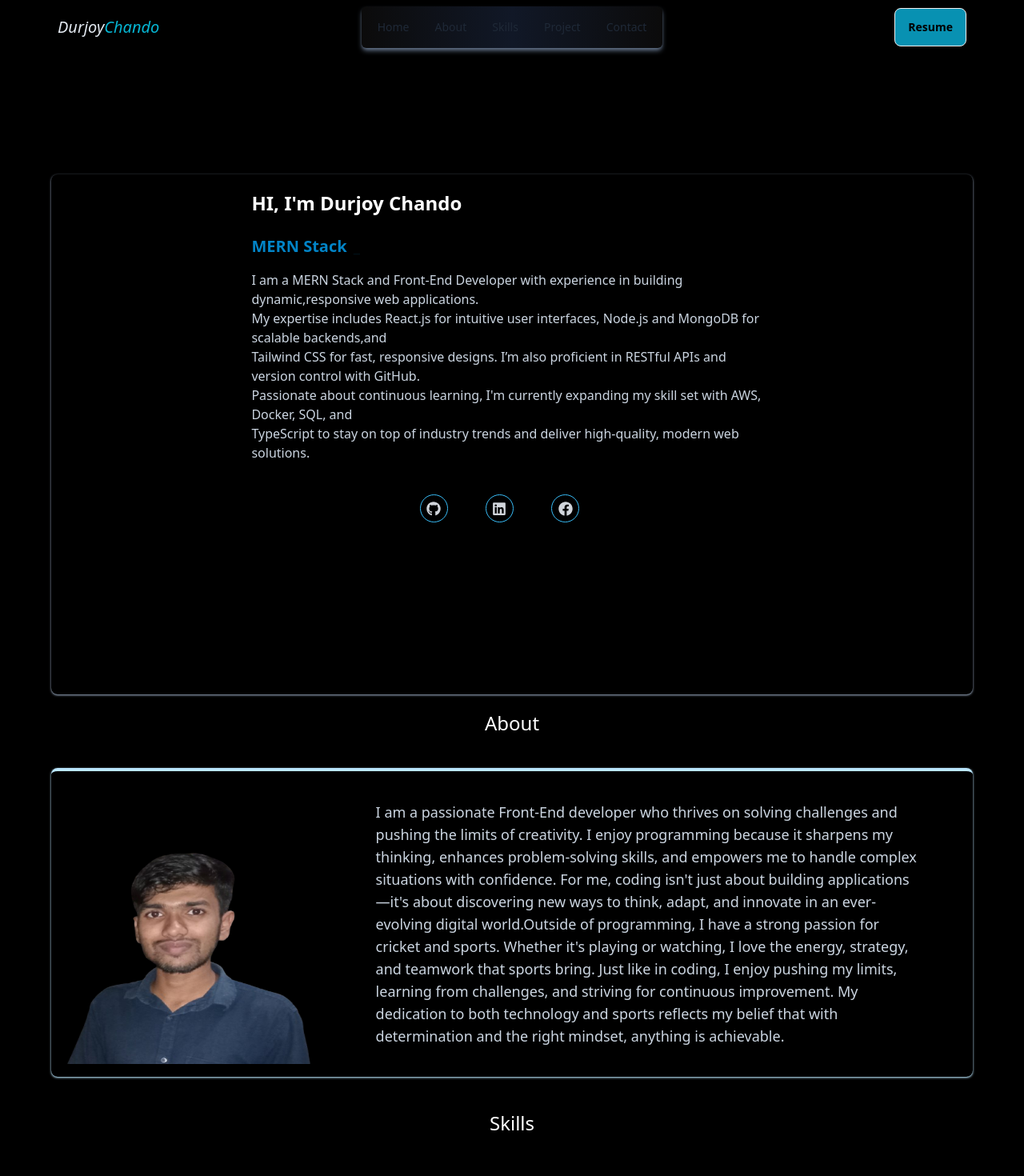
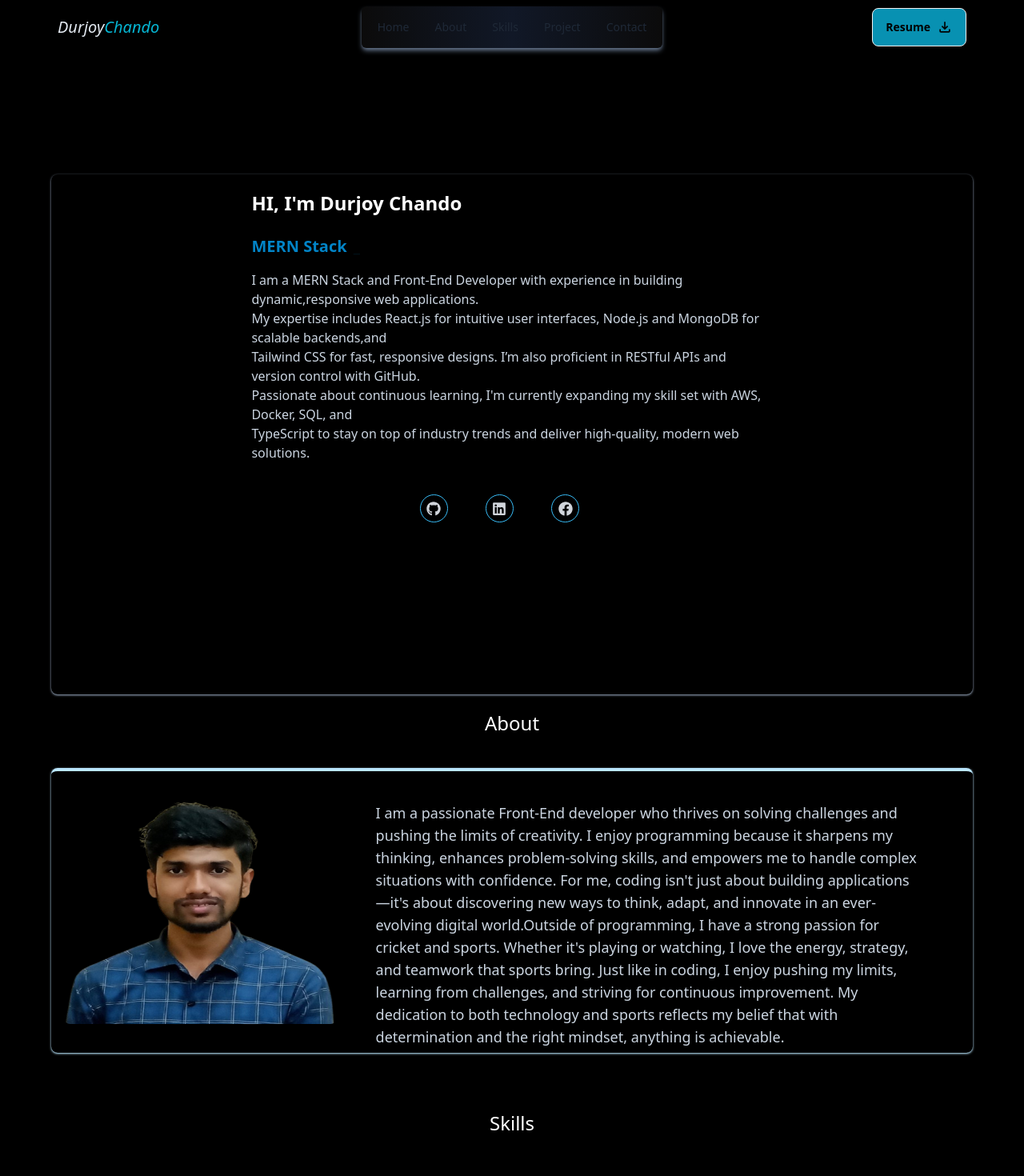
Before and after one commit to rajib777durjoy/portfolio, a React (Vite) app: page / in a window 1280 px wide. Shown: the top 1470 px of the page at 80% size. Built offline with nearby package versions, Linux system fonts and the light colour scheme.

Commit message:
update to image in about page

```diff
--- a/src/Navbar/Navbar.jsx
+++ b/src/Navbar/Navbar.jsx
@@ -1,5 +1,5 @@
 import React from 'react';
-
+import { MdOutlineFileDownload } from "react-icons/md";
 const Navbar = () => {
     const links = <>
         <li><a href='/'>Home</a></li>
@@ -42,7 +42,7 @@ const Navbar = () => {
                     </ul>
                 </div>
                 <div className="navbar-end">
-                    <a href='/DurjoyChando_Resume.pdf' download='/DurjoyChando_Resume.pdf' rel='resume'  className="btn bg-cyan-600 text-black hover:text-white hover:border-sky-300 ">Resume</a>
+                    <a href='/DurjoyChando_Resume.pdf' download='/DurjoyChando_Resume.pdf' rel='resume'  className="btn bg-cyan-600 text-black hover:text-white hover:border-sky-300 ">Resume <MdOutlineFileDownload className='text-xl' /></a>
                 </div>
 
             </div>
--- a/src/page/About/About.jsx
+++ b/src/page/About/About.jsx
@@ -1,5 +1,5 @@
 import React from 'react';
-import profile from '../../assets/profileImg.png'
+
 import { motion } from "motion/react"
 const About = () => {
     return (
@@ -10,13 +10,13 @@ const About = () => {
             <motion.p
          initial={{opacity:0,scale:0.7}}
          whileInView={{opacity:1,scale:[0.8,0.9,1]}}
-         transition={{duration:1.5}} className='text-start text-slate-300 w-[90%] mx-auto lg:w-[60%] text-xs lg:text-lg min-h-[200px] md:w-[50%] '>I am a passionate Front-End developer who thrives on solving challenges and pushing the limits of creativity. I enjoy programming because it sharpens my thinking, enhances problem-solving skills, and empowers me to handle complex situations with confidence. For me, coding isn't just about building applications—it's about discovering new ways to think, adapt, and innovate in an ever-evolving digital world.Outside of programming, I have a strong passion for cricket and sports. Whether it's playing or watching, I love the energy, strategy, and teamwork that sports bring. Just like in coding, I enjoy pushing my limits, learning from challenges, and striving for continuous improvement. My dedication to both technology and sports reflects my belief that with determination and the right mindset, anything is achievable.</motion.p>
+         transition={{duration:1.5}} className='text-start text-slate-300 w-[90%] mx-auto lg:w-[60%] text-xs lg:text-lg min-h-[300px] pt-8 md:w-[50%] '>I am a passionate Front-End developer who thrives on solving challenges and pushing the limits of creativity. I enjoy programming because it sharpens my thinking, enhances problem-solving skills, and empowers me to handle complex situations with confidence. For me, coding isn't just about building applications—it's about discovering new ways to think, adapt, and innovate in an ever-evolving digital world.Outside of programming, I have a strong passion for cricket and sports. Whether it's playing or watching, I love the energy, strategy, and teamwork that sports bring. Just like in coding, I enjoy pushing my limits, learning from challenges, and striving for continuous improvement. My dedication to both technology and sports reflects my belief that with determination and the right mindset, anything is achievable.</motion.p>
                <motion.div
                initial={{opacity:0,scale:0.7}}
                whileInView={{opacity:1,scale:[0.8,0.9,1]}}
                transition={{duration:1.5}}
-               className='md:w-[30%] md:h-[350px]  lg:shadow shadow-sky-200 my-4  rounded-lg'>
-                 <img src={profile} alt="" className='w-[70%] md:w-[100%] h-[100%] mx-auto ' />
+               className='md:w-[30%] md:h-[320px] lg:shadow shadow-sky-200 my-4  rounded-lg'>
+                 <img src='/src/assets/durjoy_chando_image.png' alt="" className='w-[70%] md:w-[100%] h-[90%] mt-3 ms-2 rounded-lg mx-auto ' />
                </motion.div>
             </div>
         </div>
--- a/src/page/Banner/Banner.jsx
+++ b/src/page/Banner/Banner.jsx
@@ -1,5 +1,4 @@
 import React from 'react';
-import profile from '../../assets/profileImg.png'
 import { FaFacebook, FaGithub, FaLinkedin,} from 'react-icons/fa';
 import { Typewriter } from 'react-simple-typewriter';
 import '../Banner/Bg.css'
@@ -22,7 +21,7 @@ const Banner = () => {
                         />
                     </span>
                 </div>
-                <p className='text-md lg:w-[60%] mx-auto text-slate-300 text-start px-5 mt-4'>
+                <p className='text-md  lg:w-[60%] mx-auto text-slate-300 text-start px-5 mt-4'>
                 <Typewriter className="mx-2"
                             words={['I am a MERN Stack and Front-End Developer with experience in building dynamic,responsive web applications.']}
                             loop={1}
```
Also changed, not shown: src/assets/durjoy_chando_image.png (added), src/assets/profileImg.png (deleted).
